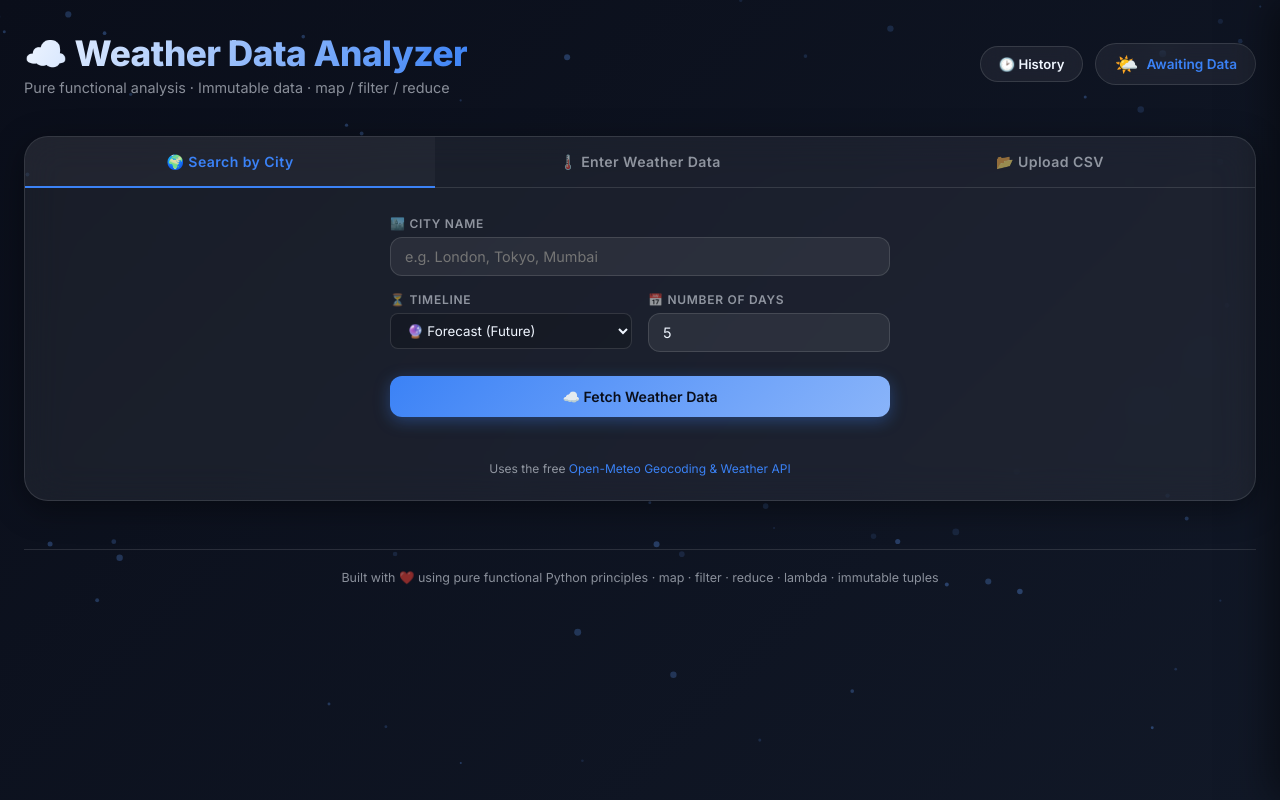
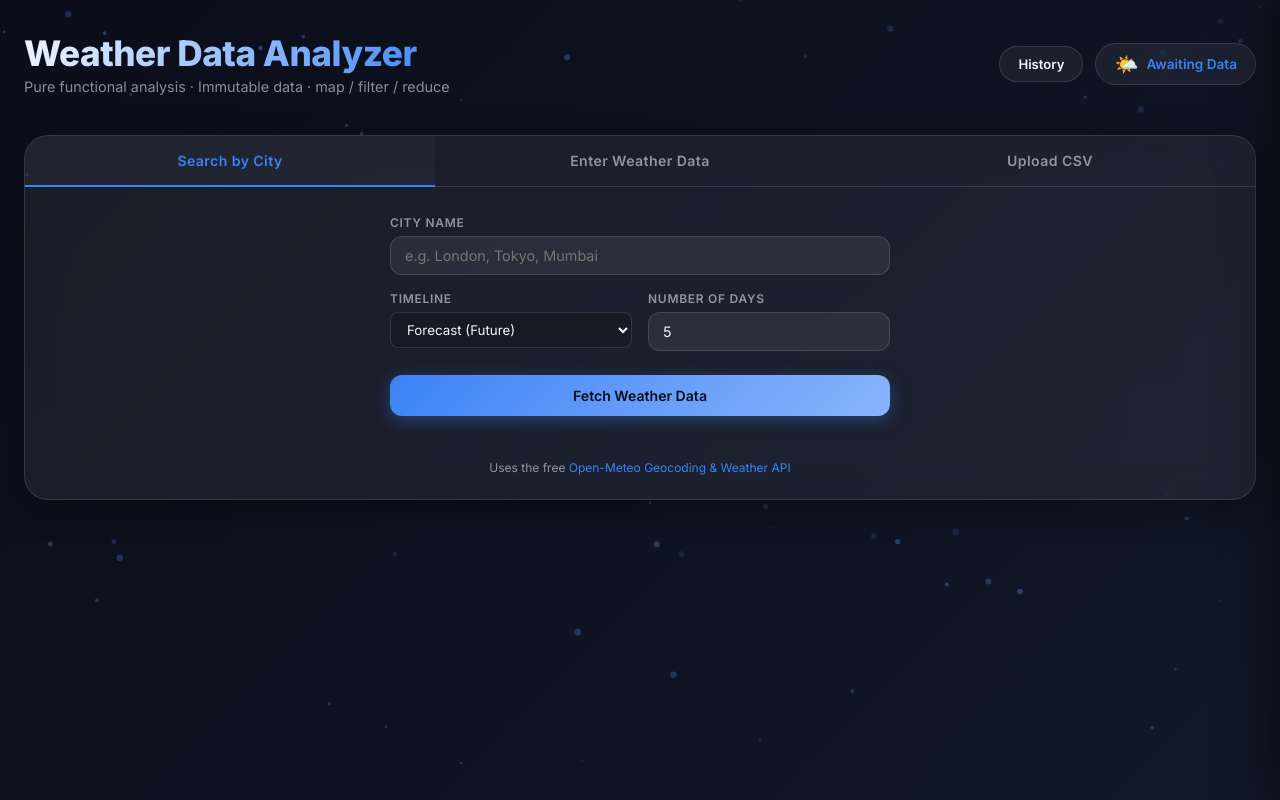
Before and after one commit to SakshiiiiiJoshi/MPPP, a Flask app: page / in a window 1280 px wide. Run offline with Flask 3, Linux system fonts and the light colour scheme.

Commit message:
fixed something

```diff
--- a/weather_analyzer/static/js/main.js
+++ b/weather_analyzer/static/js/main.js
@@ -69,7 +69,7 @@ function getTempBadgeClass(t) {
 const THEME_META = {
   hot: { label: '☀️ Hot Mode', icon: '🔆', badge: '🌡️ HOT' },
   cold: { label: '❄️ Cold Mode', icon: '🧊', badge: '🧊 COLD' },
-  rainy: { label: '🌧️ Rain Mode', icon: '💧', badge: '💧 RAINY' },
+  rainy: { label: '🌧️ Rain Mode', icon: '💧', badge: 'RAINY' },
   mild: { label: '🌤️ Mild Mode', icon: '⛅', badge: '🌤️ MILD' },
 };
 
@@ -315,7 +315,7 @@ function renderTable(data) {
       <td>${r.date}</td>
       <td><span class="temp-badge ${tc}">${cond.emoji} ${r.temperature.toFixed(1)}°C</span></td>
       <td>${r.humidity.toFixed(1)}%</td>
-      <td><span class="precip-badge ${pc}">💧 ${r.precipitation.toFixed(1)} mm</span></td>
+      <td><span class="precip-badge ${pc}">${r.precipitation.toFixed(1)} mm</span></td>
       <td>${cond.label}</td>
     </tr>`;
   }).forEach(html => { tbody.insertAdjacentHTML('beforeend', html); });
@@ -334,7 +334,7 @@ function updateTodayCard(record) {
   document.getElementById('today-condition').textContent = cond.emoji;
   document.getElementById('weather-emoji').textContent = cond.emoji;
   document.getElementById('today-date-label').innerHTML =
-    `<span style="font-size:0.88rem;color:var(--text-muted);">📅 ${record.date}</span>`;
+    `<span style="font-size:0.88rem;color:var(--text-muted);">${record.date}</span>`;
 
   applyTheme(cond.theme);
 }
@@ -443,7 +443,7 @@ function renderHistoryList() {
   body.innerHTML = '';
 
   if (!list.length) {
-    body.innerHTML = `<div class="history-empty"><span class="he-icon">📭</span>No history yet.<br>Analyze some data to see entries here.</div>`;
+    body.innerHTML = `<div class="history-empty"><span class="he-icon"></span>No history yet.<br>Analyze some data to see entries here.</div>`;
     return;
   }
 
@@ -455,7 +455,7 @@ function renderHistoryList() {
     card.className = 'history-card';
     card.innerHTML = `
           <div class="hc-top">
-            <span class="hc-time">📅 ${when}</span>
+            <span class="hc-time">${when}</span>
             <span class="hc-theme-badge">${icon} ${entry.theme.toUpperCase()}</span>
           </div>
           <div class="hc-stats">
@@ -464,9 +464,9 @@ function renderHistoryList() {
             <div class="hc-stat"><span class="s-label">Max</span><span class="s-val">${entry.maxTemp}°C</span></div>
             <div class="hc-stat"><span class="s-label">Min</span><span class="s-val">${entry.minTemp}°C</span></div>
           </div>
-          ${entry.dateFrom ? `<div style="font-size:0.72rem;color:var(--text-muted);margin-bottom:12px;">📆 ${entry.dateFrom} → ${entry.dateTo}</div>` : ''}
+          ${entry.dateFrom ? `<div style="font-size:0.72rem;color:var(--text-muted);margin-bottom:12px;">${entry.dateFrom} → ${entry.dateTo}</div>` : ''}
           <div class="hc-actions">
-            <button class="btn-restore" onclick="restoreSession(${idx})">⚡ Restore</button>
+            <button class="btn-restore" onclick="restoreSession(${idx})">Restore</button>
             <button class="btn-del-entry" onclick="deleteHistoryEntry(${idx})">✕</button>
           </div>`;
     body.appendChild(card);
@@ -571,7 +571,7 @@ function addEntry() {
   if (isNaN(precip)) errors.push('Precipitation must be a number');
 
   if (errors.length) {
-    statusEl.innerHTML = '⚠️ Please fix: ' + errors.join(', ');
+    statusEl.innerHTML = 'Please fix: ' + errors.join(', ');
     statusEl.style.display = 'block';
     return;
   }
@@ -706,7 +706,7 @@ async function fetchWeatherData() {
   // 2. Input Validation (check empty city / invalid characters)
   if (!validateWeatherInput(city, days)) return;
 
-  setFetchStatus('⏳ Fetching weather data...', true);
+  setFetchStatus('Fetching weather data...', true);
 
   try {
     // 3. API Request Module (fetch calls Weather API)
@@ -731,9 +731,9 @@ async function fetchWeatherData() {
     // 12. User Interface Updates
     updateInterfaceAndCache(finalData);
 
-    setFetchStatus(`<span style="color:#4ade80">✅ Successfully loaded ${finalData.length} records for ${city}</span>`, false);
+    setFetchStatus(`<span style="color:#4ade80">Successfully loaded ${finalData.length} records for ${city}</span>`, false);
   } catch (error) {
-    setFetchStatus(`<span style="color:#f87171">❌ Error: ${error.message}</span>`, false);
+    setFetchStatus(`<span style="color:#f87171">Error: ${error.message}</span>`, false);
   }
 }
 
--- a/weather_analyzer/templates/index.html
+++ b/weather_analyzer/templates/index.html
@@ -23,12 +23,12 @@
     <!-- HEADER -->
     <header>
       <div class="header-left">
-        <h1>☁️ Weather Data Analyzer</h1>
+        <h1>Weather Data Analyzer</h1>
         <p>Pure functional analysis · Immutable data · map / filter / reduce</p>
       </div>
       <div style="display:flex;align-items:center;gap:12px;flex-wrap:wrap;">
         <button class="btn-history" id="history-btn" onclick="openHistory()">
-          🕑 History
+          History
           <span class="hist-count" id="hist-count">0</span>
         </button>
         <div class="theme-badge" id="theme-badge">
@@ -58,13 +58,13 @@
       <!-- Tab bar -->
       <div class="tab-bar">
         <button class="tab-btn active" id="tab-api" onclick="switchTab('api')">
-          🌍 Search by City
+          Search by City
         </button>
         <button class="tab-btn" id="tab-manual" onclick="switchTab('manual')">
-          🌡️ Enter Weather Data
+          Enter Weather Data
         </button>
         <button class="tab-btn" id="tab-csv" onclick="switchTab('csv')">
-          📂 Upload CSV
+          Upload CSV
         </button>
       </div>
 
@@ -72,26 +72,26 @@
       <div class="tab-panel active" id="panel-api">
         <div style="max-width:500px; margin:0 auto; display:flex; flex-direction:column; gap:16px;">
           <div class="field-group">
-            <label>🏙️ City Name</label>
+            <label>City Name</label>
             <input type="text" id="api-city" placeholder="e.g. London, Tokyo, Mumbai" />
           </div>
           <div style="display:flex; gap:16px;">
             <div class="field-group" style="flex:1;">
-              <label>⏳ Timeline</label>
+              <label>Timeline</label>
               <select id="api-tense"
                 style="width:100%; padding:8px 12px; border-radius:8px; border:1px solid var(--glass-border); background:rgba(0,0,0,0.15); color:inherit; font-family:inherit; outline:none;">
-                <option value="future" style="color:#000">🔮 Forecast (Future)</option>
-                <option value="past" style="color:#000">🕰️ Historical (Past)</option>
+                <option value="future" style="color:#000">Forecast (Future)</option>
+                <option value="past" style="color:#000">Historical (Past)</option>
               </select>
             </div>
             <div class="field-group" style="flex:1;">
-              <label>📅 Number of Days</label>
+              <label>Number of Days</label>
               <input type="number" id="api-days" value="5" min="1" max="16" placeholder="Days..." />
             </div>
           </div>
           <button class="btn btn-primary" id="fetch-api-btn" onclick="fetchWeatherData()"
             style="justify-content: center; padding: 12px; margin-top: 8px;">
-            ☁️ Fetch Weather Data
+            Fetch Weather Data
           </button>
           <div id="api-status"
             style="font-size: 0.85rem; text-align: center; color: var(--text-muted); min-height: 20px;"></div>
@@ -327,8 +327,7 @@
 
     </div><!-- end .dashboard -->
 
-    <footer>Built with ❤️ using pure functional Python principles · map · filter · reduce · lambda · immutable tuples
-    </footer>
+
   </div>
 
 
```
Also changed, not shown: other parts of weather_analyzer/templates/index.html (+19 -19 lines).
